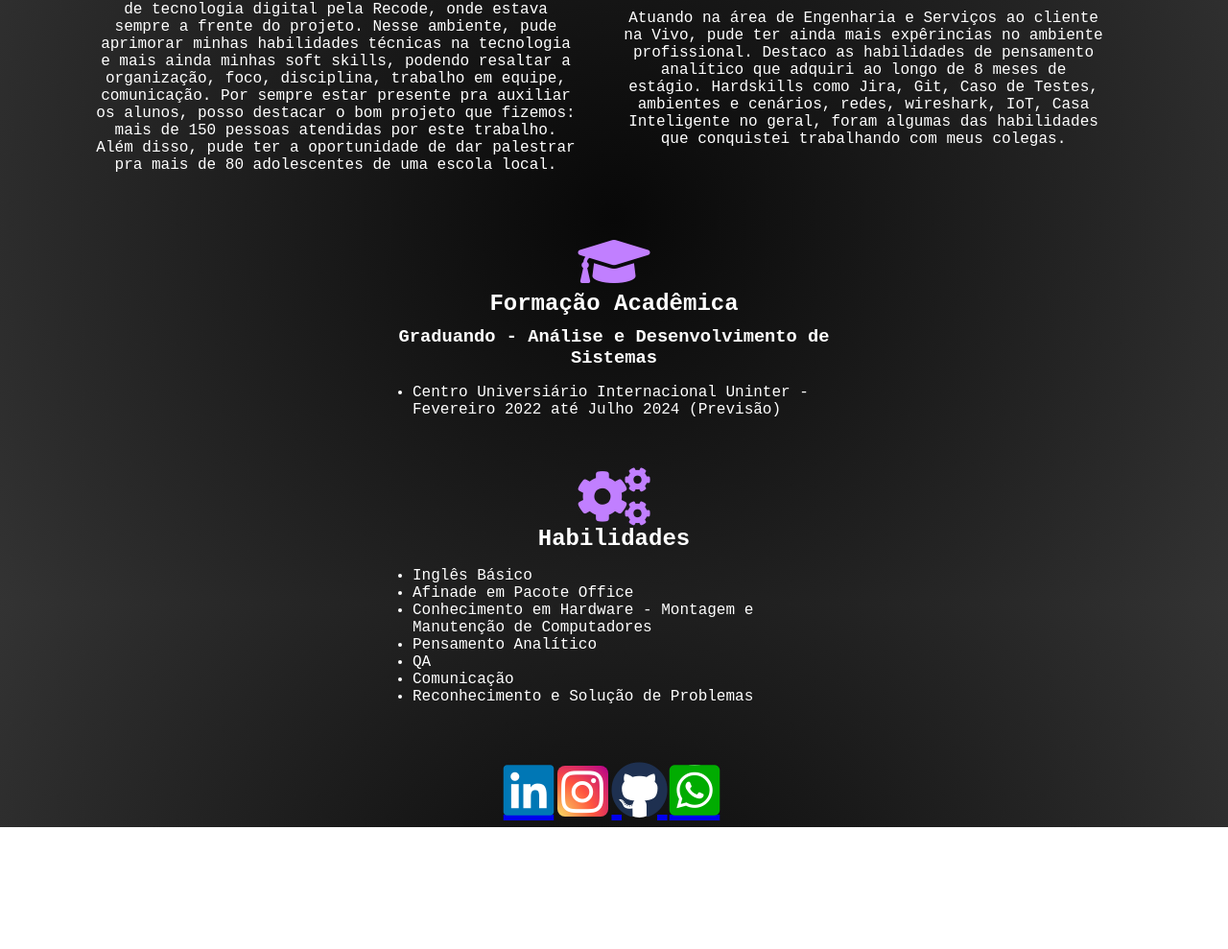
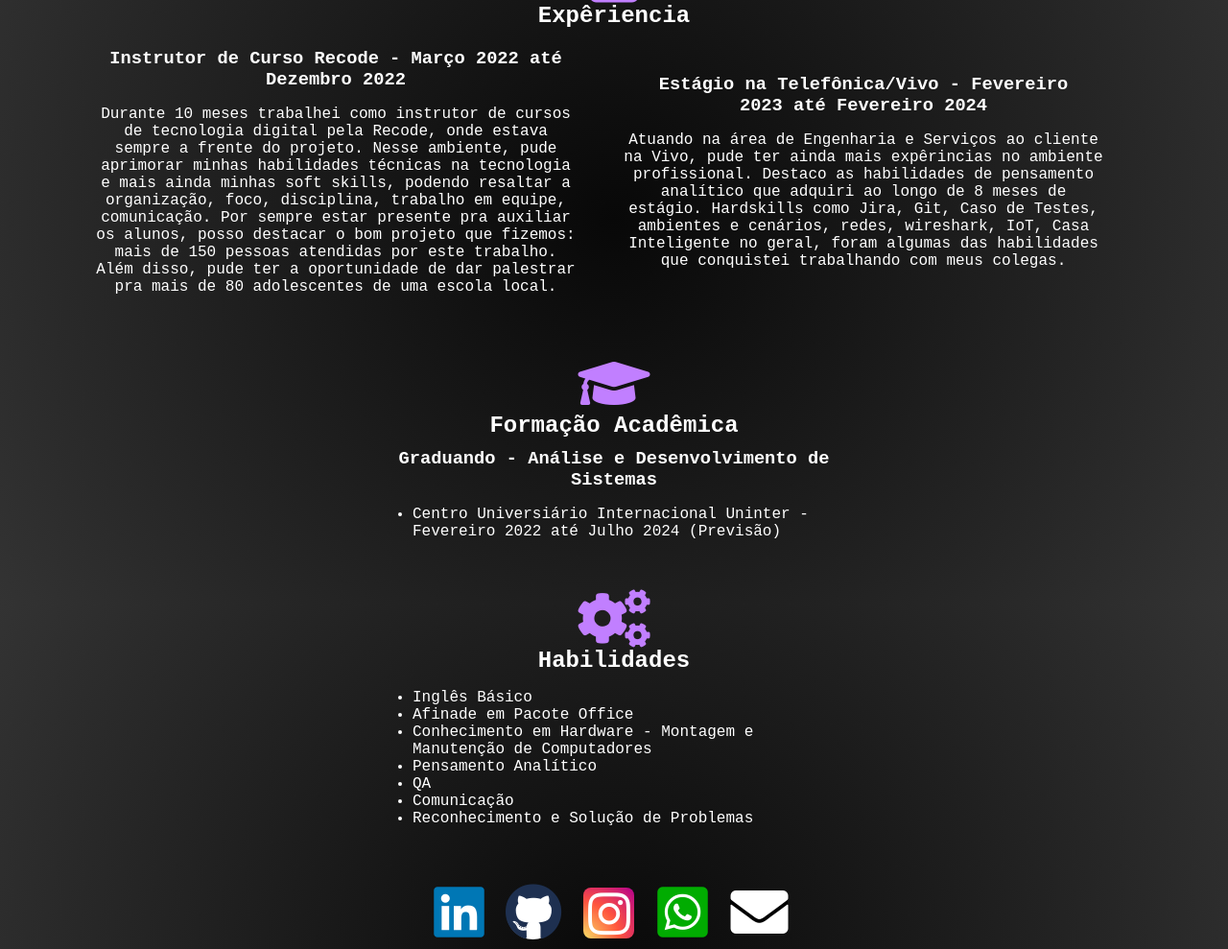
Before and after one commit to GoodZiran/CurriculumVitae, a plain HTML site: page index.html in a window 1280 px wide. Shown: the part 971-1960 px from the top of the page at 96% size. Before the commit the page ends 1833 px from the top, so only its background shows below. Drawn offline with Linux system fonts and the light colour scheme; a web font is replaced by a local one.

Commit message:
commit realese candidate 1

```diff
--- a/index.html
+++ b/index.html
@@ -9,13 +9,14 @@
     <link href="https://fonts.googleapis.com/css2?family=Sometype+Mono&display=swap" rel="stylesheet">
 
 </head>
-<body>
+<body >
+
     <div class="menu">
-        <a href="#perfil"><h3 style="color: rgb(187, 209, 243)">Sobre Mim</h3></a>
+        <a href="#perfil"><h3 style="color: rgb(187, 209, 243)" >Sobre Mim</h3></a>
         <a href="#experiencia"><h3 style="color: rgb(187, 209, 243)">Expêriencia</h3></a>
         <a href="#formacao"><h3 style="color: rgb(187, 209, 243)">Formação Acadêmica</h3></a>
         <a href="#habilidades"><h3 style="color: rgb(187, 209, 243)">Hardskills</h3></a>
-        <a href="#contato"><h3 style="color: rgb(187, 209, 243)">Contatos</h3></a>
+        <a href="#contatos"><h3 style="color: rgb(187, 209, 243)">Contatos</h3></a>
     </div>
 
 
@@ -23,8 +24,8 @@
 
 <br>
     <div class="perfil" >
-        <h1>Jhonatan Gabriel Teixeira</h1>
-        <img src="perfil_teste.webp" alt="Este é Jhonatan Gabriel Teixeira - 3987279" width="290" height="200">
+        <h1>Jhonatan Gabriel Teixeira - 3987279</h1>
+        <img src="perfil.png"Este é Jhonatan Gabriel Teixeira - 3987279" width="290" height="290">
         <h3>18 anos, Masculino</h3>
         <h3>Rua dos Programadores, 33.301.333, Programalândia - Paraná</h3>
         <h3>(41) 9 9111 - 7099</h3>
@@ -145,19 +146,28 @@
 
 
 
-    <div class="redes">
+    <div class="redes" id="contatos">
 
+        <div class="div-linkedln">
+            <a href="https://www.linkedin.com/in/jhonatan-gabriel-teixeira-68b118254/" target="_blank"><i class="fab fa-linkedin"></i></a>
+        </div>
 
-            <a href="https://www.linkedin.com/in/jhonatan-gabriel-teixeira-68b118254/"><i class="fab fa-linkedin"></i></a>
-
-
+        <div class="div-github">
+            <a href="https://github.com/GoodZiran" target="_blank"><i class="fab fa-github"></i></a>
+        </div>
 
         <div class="div-instagram">
-            <a href="https://www.instagram.com/seaweedhead3000/"><i class="fab fa-instagram"></i></a>
+            <a href="https://www.instagram.com/seaweedhead3000/" target="_blank"><i class="fab fa-instagram"></i></a>
         </div>
-        <a href="https://github.com/GoodZiran"><i class="fab fa-github"></i></a>
 
-        <a href="https://api.whatsapp.com/send?phone=5541991117099"><i class="fab fa-whatsapp-square"></i></a>
+        <div class="div-whatsapp">
+            <a href="https://api.whatsapp.com/send?phone=5541991117099" target="_blank"><i class="fab fa-whatsapp-square"></i></a>
+        </div>
+
+        <div class="div-email">
+            <a href="mailto:jhonatanteixeira1116@gmail.com" target="_blank"><i class="fas fa-envelope"></i></a>
+        </div>
+
     </div>
 
 
--- a/style.css
+++ b/style.css
@@ -8,6 +8,9 @@ html {
 
 }
 
+body{
+  overflow-x: hidden;
+}
 h3{
   margin: 10px;
 }
@@ -22,7 +25,7 @@ li{
 .menu{
   background-image: radial-gradient( circle at center, #080808, #333333);
   box-shadow: 0 0 20px 20px rgb(48, 33, 102);
-  border-radius: 5%;
+  border-radius: 10%;
   position: fixed;
   top: 0;
   display: flex;
@@ -30,7 +33,7 @@ li{
   justify-content: center;
   align-items: center;
   z-index: 100;
-  width: 100%;
+  width: 99%;
   height: 50px;
   padding: 10px 0;
 
@@ -134,19 +137,92 @@ li{
 
 
 
+
+
+
+
+.div-linkedln{
+
+  background-color: white;
+  border-radius: 10%;
+  height: 40px;
+  width: 40px;
+  display: flex;
+  align-items: center;
+  justify-content: center;
+
+}
+
+.fab.fa-linkedin {
+  color: #0077B5;
+  font-size: 60px;
+
+}
+
+
+.div-linkedln:hover{
+  height: 60px;
+  width: 60px;
+  .fab.fa-linkedin:hover {
+    color: #000000;
+    font-size: 80px;
+
+
+  }
+}
+
+
+
+
+
+
+.div-github{
+  margin-left: 30px;
+  background-color: white;
+  border-radius: 50%;
+  height: 55px;
+  width: 55px;
+  display: flex;
+  align-items: center;
+  justify-content: center;
+
+}
+
+
+.div-github:hover{
+  height: 75px;
+  width: 75px;
+  .fab.fa-github:hover{
+    color: #000000;
+    font-size: 80px;
+
+  }
+}
+
+.fab.fa-github {
+  color: rgb(30, 48, 80);
+  font-size: 60px;
+
+}
+
+
+
+
+
 .div-instagram{
+  margin-left: 25px;
   background-image: radial-gradient(circle at bottom left, #F9DC64,   #FF553E , #B5008E);
   width: 53px;
   height: 53px;
   border-radius: 15%;
-  margin-left: 10px;
+
 }
 
 .fab.fa-instagram{
   color: #ffffff;
   font-size: 50px;
   margin-top: 2px;
-  margin-left: 2px;
+  margin-left: 3px;
   margin-right: 3px;
   margin-bottom: 2px;
 
@@ -157,78 +233,69 @@ li{
   height: 73px;
   .fab.fa-instagram{
   font-size: 70px;
-  margin-top: 2px;
-  margin-left: 2px;
-  margin-right: 3px;
-  margin-bottom: 2px;
+
 }
 }
 
 
 
-.fab.fa-linkedin {
-  color: #0077B5;
-  font-size: 60px;
-  background-color: white;
-  border-radius: 10%;
-  height: 40px;
-  width: 40px;
-  display: flex;
-  align-items: center;
-  justify-content: center;
-
-  }
-
-.fab.fa-linkedin:hover {
-    height: 60px;
-    width: 60px;
-  color: #000000;
-  font-size: 80px;
-
-  }
 
 
-
-.fab.fa-github {
-  color: rgb(30, 48, 80);
-  font-size: 60px;
-  margin-left: 10px;
-
+.div-whatsapp{
+  margin-left: 25px;
   background-color: white;
-  border-radius: 50%;
-  height: 55px;
-  width: 45px;
-  display: flex;
-  align-items: center;
-  justify-content: center;
-}
-
-.fab.fa-github:hover{
-  color: #000000;
-  font-size: 80px;
-  height: 75px;
-  width: 65px;
-}
-
-
-
-.fab.fa-whatsapp-square{
-  color: rgb(1, 172, 1);
-  font-size: 60px;
-  margin-left: 10px;
-
-  background-color: white;
-  border-radius: 50%;
-  height: 55px;
+  border-radius: 40%;
+  height: 50px;
   width: 50px;
   display: flex;
   align-items: center;
   justify-content: center;
 }
 
-.fab.fa-whatsapp-square:hover{
-  color: #000000;
-  font-size: 80px;
-  height: 70px;
+.div-whatsapp:hover{
+  height: 65px;
   width: 65px;
+  .fab.fa-whatsapp-square:hover{
+    color: #000000;
+    font-size: 80px;
+
+  }
 }
+.fab.fa-whatsapp-square{
+  color: rgb(1, 172, 1);
+  font-size: 60px;
+
+}
+
+
+
+
+
+
+
+
+.div-email{
+  margin-left: 25px;
+  background-color: rgb(0, 0, 0);
+border-radius: 10%;
+  height: 45px;
+  width: 60px;
+  display: flex;
+  align-items: center;
+  justify-content: center;
+}
+
+.div-email:hover{
+  height: 60px;
+  width: 80px;
+  .fas.fa-envelope:hover{
+    color: #ffffff;
+    font-size: 80px;
+
+  }
+}
+.fas.fa-envelope{
+  color: rgb(255, 255, 255);
+  font-size: 60px;
+
+}
```
Also changed, not shown: 1 other file.
